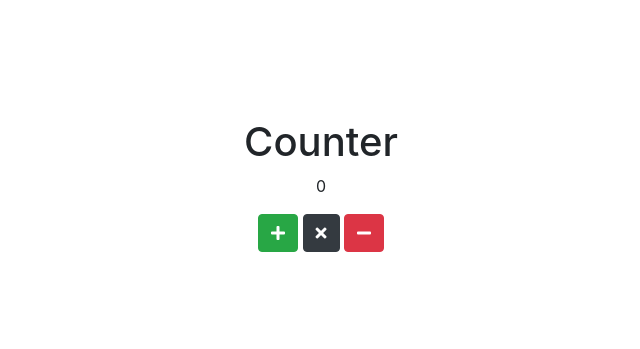
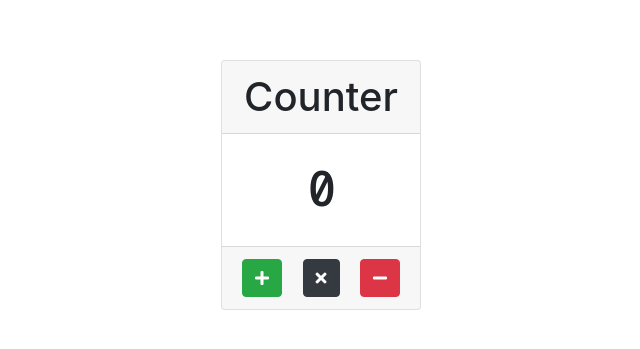
Before and after one commit to srednicki-lukasz/counter, a plain HTML site: page index.html in a window 1280 px wide. Shown: the part 215-564 px from the top of the page, without its empty margins (319-959 px from the left). Drawn offline with nearby package versions, Linux system fonts and the light colour scheme.

Commit message:
Basic styling

```diff
--- a/index.html
+++ b/index.html
@@ -16,15 +16,21 @@
 </head>
 <body>
     <main class="d-flex flex-column align-items-center justify-content-center h-100">
-        <h1>Counter</h1>
+        <div class="card text-center">
+            <div class="card-header">
+                <h1 class="m-0">Counter</h1>
+            </div>
 
-        <p class="counter">0</p>
+            <div class="card-body">
+                <span class="counter">0</span>
+            </div>
 
-        <div>
-            <button class="plus btn btn-success"><i class="fas fa-plus"></i></button>
-            <button class="reset btn btn-dark"><i class="fas fa-times"></i></button>
-            <button class="minus btn btn-danger"><i class="fas fa-minus"></i></button>
-        </div>
+            <div class="card-footer">
+                <button class="plus btn btn-success" title="Plus"><i class="fas fa-plus"></i></button>
+                <button class="reset btn btn-dark mx-3" title="Reset"><i class="fas fa-times"></i></button>
+                <button class="minus btn btn-danger" title="Minus"><i class="fas fa-minus"></i></button>
+              </div>
+          </div>
     </main>
 </body>
 </html>
--- a/style.css
+++ b/style.css
@@ -10,3 +10,9 @@ html, body {
     width: 100%;
     user-select: none;
 }
+
+.counter {
+    font-family: 'Fira Code', monospace;
+    font-size: 3em;
+    font-weight: bold;
+}
```
